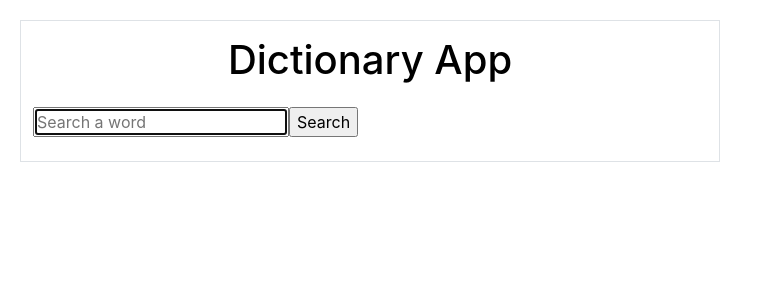
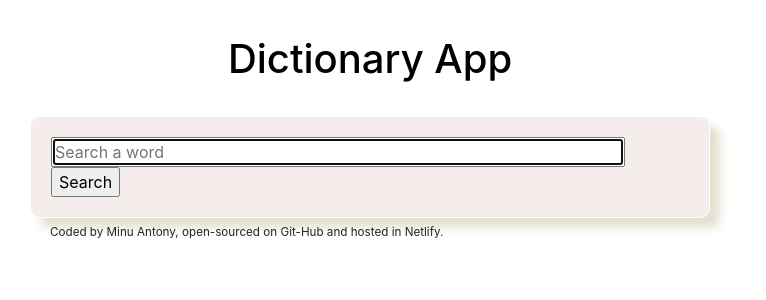
Before and after one commit to minuantony/dictionary-project, a React (Create React App) app: page / in a window 1280 px wide. Shown: the top 300 px of the page, without its empty margins (0-766 px from the left). Built offline with nearby package versions, Linux system fonts and the light colour scheme.

Commit message:
Added some styling to the project

```diff
--- a/src/App.css
+++ b/src/App.css
@@ -2,13 +2,20 @@
   text-align: center;
   max-width: 700px;
   margin: 20px;
+  background-color: white;
 }
 
 .App-header {
   padding: 10px;
-  background-color: white;
+
   color: black;
 }
 h1 {
   padding: 5px;
 }
+footer {
+  text-align: left;
+  padding-left: 30px;
+  margin-top: -30px;
+  font-size: smaller;
+}
--- a/src/App.js
+++ b/src/App.js
@@ -4,14 +4,17 @@ import Dictionary from "./Dictionary";
 export default function App() {
   return (
     <div className="App">
-      <div className="container border">
       <header className="App-header">
         <h1>Dictionary App</h1>
       </header>
       <main>
         <Dictionary />
       </main>
-      </div>
+      <footer>
+        <small>
+          Coded by Minu Antony, open-sourced on Git-Hub and hosted in Netlify.
+        </small>
+      </footer>
     </div>
   );
 }
--- a/src/Dictionary.css
+++ b/src/Dictionary.css
@@ -1,3 +1,14 @@
 .Dictionary {
   text-align: left;
 }
+.Dictionary section {
+  border: 1px solid white;
+  border-radius: 10px;
+  padding: 20px;
+  margin: 10px;
+  box-shadow: 10px 10px 10px rgb(228, 225, 208);
+  background-color: rgb(245, 236, 236);
+}
+.Dictionary .search-form {
+  width: 90%;
+}
--- a/src/Dictionary.js
+++ b/src/Dictionary.js
@@ -11,26 +11,33 @@ export default function Dictionary() {
     console.log(response.data);
     setResults(response.data[0]);
   }
-  function search(event) {
-    event.preventDefault();
+  function search() {
     let apiUrl = `https://api.dictionaryapi.dev/api/v2/entries/en/${keyword}`;
     axios.get(apiUrl).then(showResponse);
+  }
+  function handleSubmit(event) {
+    event.preventDefault();
+    search();
   }
   function updateChange(event) {
     setKeyword(event.target.value);
   }
   return (
     <div className="Dictionary">
-      <form onSubmit={search}>
+      <section>
+        <form onSubmit={handleSubmit}>
           <input
             type="search"
             placeholder="Search a word"
             autoFocus={true}
             onChange={updateChange}
+            className="search-form"
           />
           <input type="submit" value="Search" />
         </form>
+      </section>
       <br />
+
       <Results results={results} />
     </div>
   );
--- /dev/null
+++ b/src/Meanings.css
@@ -0,0 +1,7 @@
+.definition {
+  padding: 5px;
+}
+.example {
+  padding: 5px;
+  opacity: 0.7;
+}
--- a/src/Meanings.js
+++ b/src/Meanings.js
@@ -1,20 +1,26 @@
 import React from "react";
 import Synonyms from "./Synonyms";
+import "./Meanings.css";
 
 export default function Meanings(props) {
   console.log(props);
   if (props != null) {
     return (
       <div className="Meanings">
-        <h4 className="partOfSpeech">{props.meaning.partOfSpeech}</h4>
+        <section>
+          <h4 className="partOfSpeech">
+            <em>{props.meaning.partOfSpeech}</em>
+          </h4>
           <div className="definition">
             {props.meaning.definitions[0].definition}
           </div>
           <div className="example">
-          <em>Eg:{props.meaning.definitions[0].example}</em>
+            <em>
+              <strong>Eg:</strong> "{props.meaning.definitions[0].example}"
+            </em>
           </div>
           <Synonyms synonyms={props.meaning.definitions[0].synonyms} />
-        <br />
+        </section>
       </div>
     );
   } else {
--- /dev/null
+++ b/src/Phonetics.css
@@ -0,0 +1,18 @@
+.phonetics {
+  margin-bottom: 15px;
+}
+a {
+  border: 1px solid;
+  border-radius: 10px;
+  padding: 5px;
+  color: indigo;
+  text-decoration: none;
+  margin: 5px;
+}
+a:hover {
+  background-color: rgb(240, 123, 158);
+  color: white;
+}
+.text {
+  margin: 5px;
+}
--- a/src/Phonetics.js
+++ b/src/Phonetics.js
@@ -1,14 +1,16 @@
 import React from "react";
+import "./Phonetics.css";
 
 export default function Phonetics(props) {
   console.log(props.phonetic);
   return (
-    <div>
+    <div className="phonetics">
       <a href={props.phonetic.audio} target="_blank">
         {" "}
         Listen{" "}
       </a>
-      <div>{props.phonetic.text}</div>
+
+      <span className="text">{props.phonetic.text}</span>
     </div>
   );
 }
--- a/src/Results.css
+++ b/src/Results.css
@@ -1,4 +1,9 @@
 .Results mark {
-  background-color: rgb(231, 227, 227);
   padding: 0px;
 }
+.Results section {
+  background-color: rgb(231, 227, 227);
+}
+h2 {
+  padding: 10px;
+}
--- a/src/Results.js
+++ b/src/Results.js
@@ -11,16 +11,19 @@ export default function Results(props) {
   if (props.results) {
     return (
       <div className="Results">
+        <section>
           <h2>
-          <mark>{props.results.word}</mark>
+            <strong>{props.results.word}</strong>
           </h2>
           {props.results.phonetics.map(function (phonetic, index) {
             return (
-            <div key={index}>
+              <div key={index} className="phonetic">
                 <Phonetics phonetic={phonetic} />
               </div>
             );
-        })}
+          })}{" "}
+        </section>
+        <section>
           {props.results.meanings.map(function (meaning, index) {
             return (
               <div key={index}>
@@ -28,6 +31,7 @@ export default function Results(props) {
               </div>
             );
           })}
+        </section>
       </div>
     );
   } else {
--- /dev/null
+++ b/src/Synonyms.css
@@ -0,0 +1,9 @@
+ul li {
+  display: inline-flex;
+  list-style-type: none;
+  padding-right: 10px;
+}
+
+ul {
+  padding-top: 5px;
+}
--- a/src/Synonyms.js
+++ b/src/Synonyms.js
@@ -1,15 +1,22 @@
 import React from "react";
+import "./Synonyms.css";
 
 export default function Synonyms(props) {
+  if (props) {
     return (
       <div>
+        <ul className="synonyms">
           {props.synonyms.map(function (synonym, index) {
             return (
-          <div>
+              <li className="synonym">
                 <div key={index}>{synonym}</div>
+              </li>
+            );
+          })}
+        </ul>
       </div>
     );
-      })}
-    </div>
-  );
+  } else {
+    return null;
   }
+}
```
Lines whose indentation alone changed are shown as unchanged.
